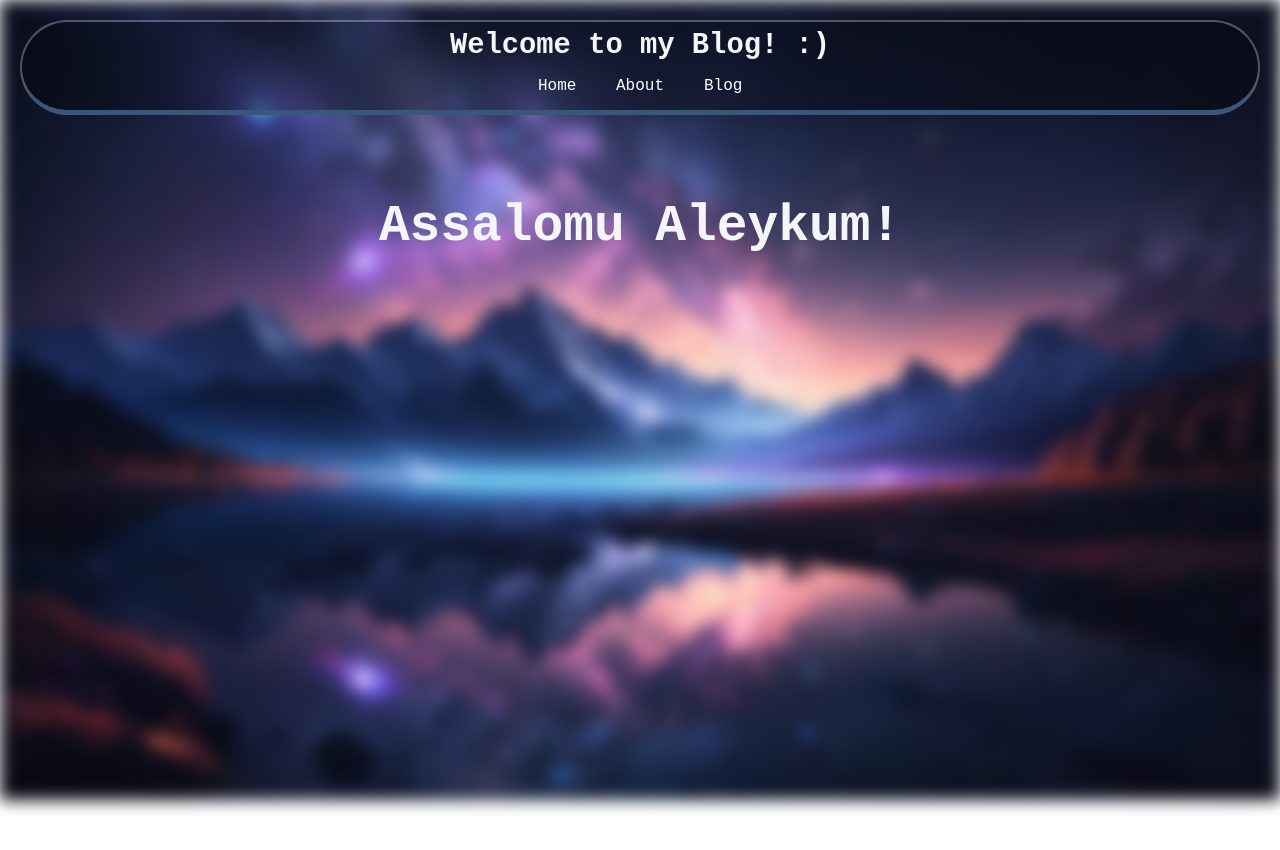
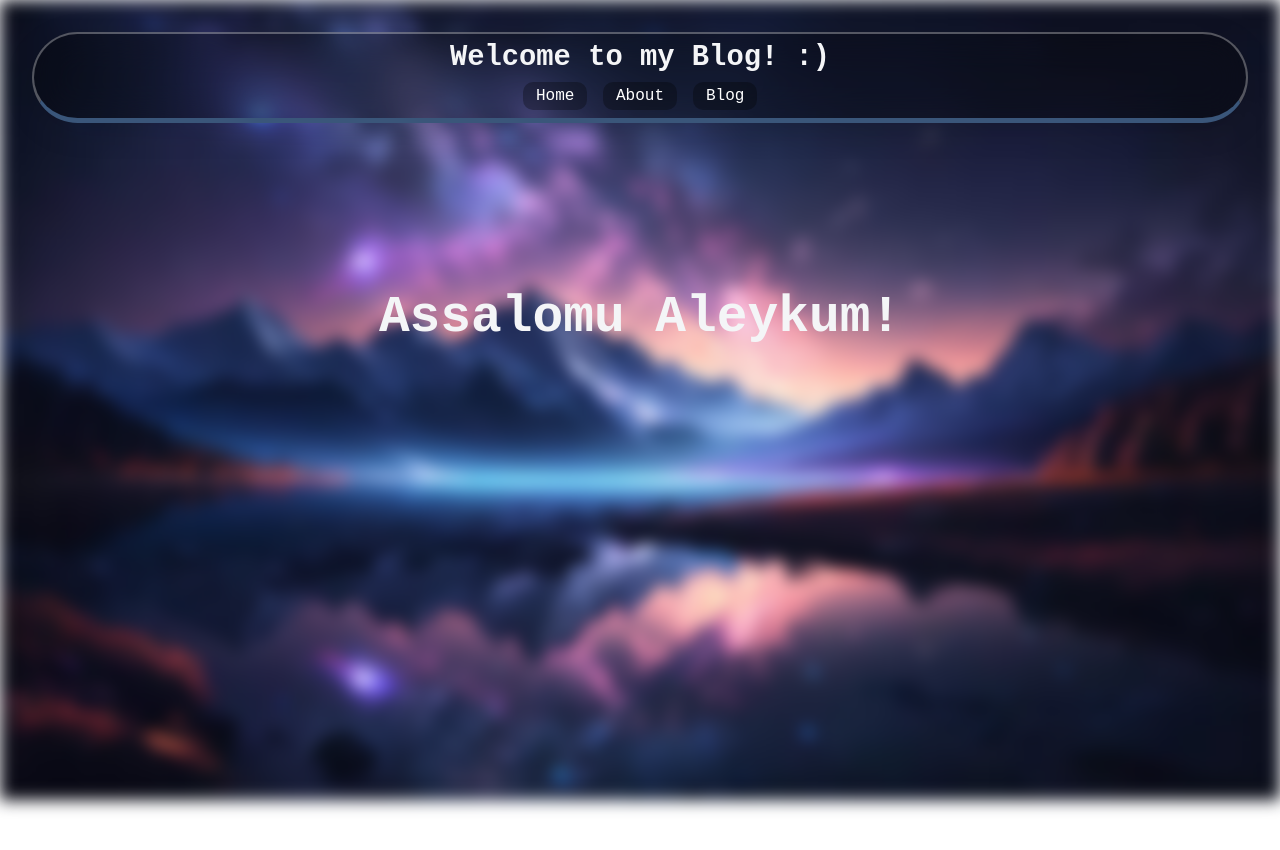
Before and after one commit to Alan7w/TenWeekRoadmap, a React (Vite) app in the folder Week4/Blog-App-with-React-Router/: page / in a window 1280 px wide. Shown: the top 850 px of the page. Built offline with nearby package versions, Linux system fonts and the light colour scheme.

Commit message:
added week 4 day 3

```diff
--- a/Week4/Blog-App-with-React-Router/src/App.css
+++ b/Week4/Blog-App-with-React-Router/src/App.css
@@ -26,10 +26,8 @@
   z-index: -1;
 }
 
-/* Fixed Header Styles */
 .app-header {
   font-family: 'Courier New', Courier, monospace;
-  position: absolute;
   top: 20px;
   left: 20px;
   right: 20px;
@@ -61,6 +59,7 @@
   color: #ffffff;
   font-weight: 500;
   padding: 0.25rem 0.75rem;
+  background: rgba(0, 0, 0, 0.3);
   border-radius: 10px;
   transition: all 0.2s ease;
   transform: translateZ(0);
--- a/Week4/Blog-App-with-React-Router/src/App.tsx
+++ b/Week4/Blog-App-with-React-Router/src/App.tsx
@@ -1,9 +1,27 @@
 import Navbar  from "./components/Navbar"
+import {Route, Routes} from 'react-router-dom'
+import HomePage from './pages/HomePage'
+import AboutPage from './pages/AboutPage'
+import BlogPage from './pages/BlogPage'
+import NotFoundPage from './pages/NotFoundPage'
+import PostDetail from './pages/PostDetail'
+
 function App() {
   // Project: Blog App with React Router
   return (
-    <Navbar>
-    </Navbar>
+    <>
+      <Navbar />
+      <div className='main-content'>
+          <Routes>
+              <Route path='/' element={<HomePage />} />
+              <Route path='/home' element={<HomePage />} />
+              <Route path='/about' element={<AboutPage />} />
+              <Route path='/blog' element={<BlogPage />} />
+              <Route path='/blog/:id' element={<PostDetail />} />
+              <Route path='*' element={<NotFoundPage />} />
+          </Routes>
+      </div>
+    </>
   )
 }
 
--- a/Week4/Blog-App-with-React-Router/src/components/Navbar.tsx
+++ b/Week4/Blog-App-with-React-Router/src/components/Navbar.tsx
@@ -1,33 +1,45 @@
-import {Link, Route, Routes} from 'react-router-dom'
+import {useNavigate} from 'react-router-dom'
 import '../App.css'
-import HomePage from '../pages/HomePage'
-import AboutPage from '../pages/AboutPage'
-import BlogPage from '../pages/BlogPage'
-import NotFoundPage from '../pages/NotFoundPage'
-import PostDetail from '../pages/PostDetail'
 
 function Navbar () {
+    const navigate = useNavigate()
+
+    const handleNavigation = (path: string) => {
+        navigate(path)
+        scrollTo(0, 0) // Scroll to top when navigating
+    }
+
     return (
         <div>
             <header className='app-header'>
                 <h1 className='dashboard-title'>Welcome to my Blog! :)</h1>
                 <nav className='nav-links'>
-                    <Link className='nav-link' to='/'>Home</Link>
-                    <Link className='nav-link' to='/about'>About</Link>
-                    <Link className='nav-link' to='/blog'>Blog</Link>
+                    {/* <NavLink className='nav-link' to='/'>Home</NavLink>
+                    <NavLink className='nav-link' to='/about'>About</NavLink>
+                    <NavLink className='nav-link' to='/blog'>Blog</NavLink> */}
+
+                    <button
+                        className='nav-link'
+                        onClick={() => handleNavigation('/')}
+                    >
+                        Home
+                    </button>
+
+                    <button
+                        className='nav-link'
+                        onClick={() => handleNavigation('/about')}
+                    >
+                        About
+                    </button>
+
+                    <button
+                        className='nav-link'
+                        onClick={() => handleNavigation('/blog')}
+                    >
+                        Blog
+                    </button>
                 </nav>
             </header>
-
-            <div className='main-content'>
-                <Routes>
-                    <Route path='/' element={<HomePage />} />
-                    <Route path='/home' element={<HomePage />} />
-                    <Route path='/about' element={<AboutPage />} />
-                    <Route path='/blog' element={<BlogPage />} />
-                    <Route path='/blog/:id' element={<PostDetail />} />
-                    <Route path='*' element={<NotFoundPage />} />
-                </Routes>
-            </div>
         </div>
     )
 }
```
Also changed, not shown: Week4/Blog-App-with-React-Router/src/pages/PostDetail.tsx (line endings or trailing spaces).
